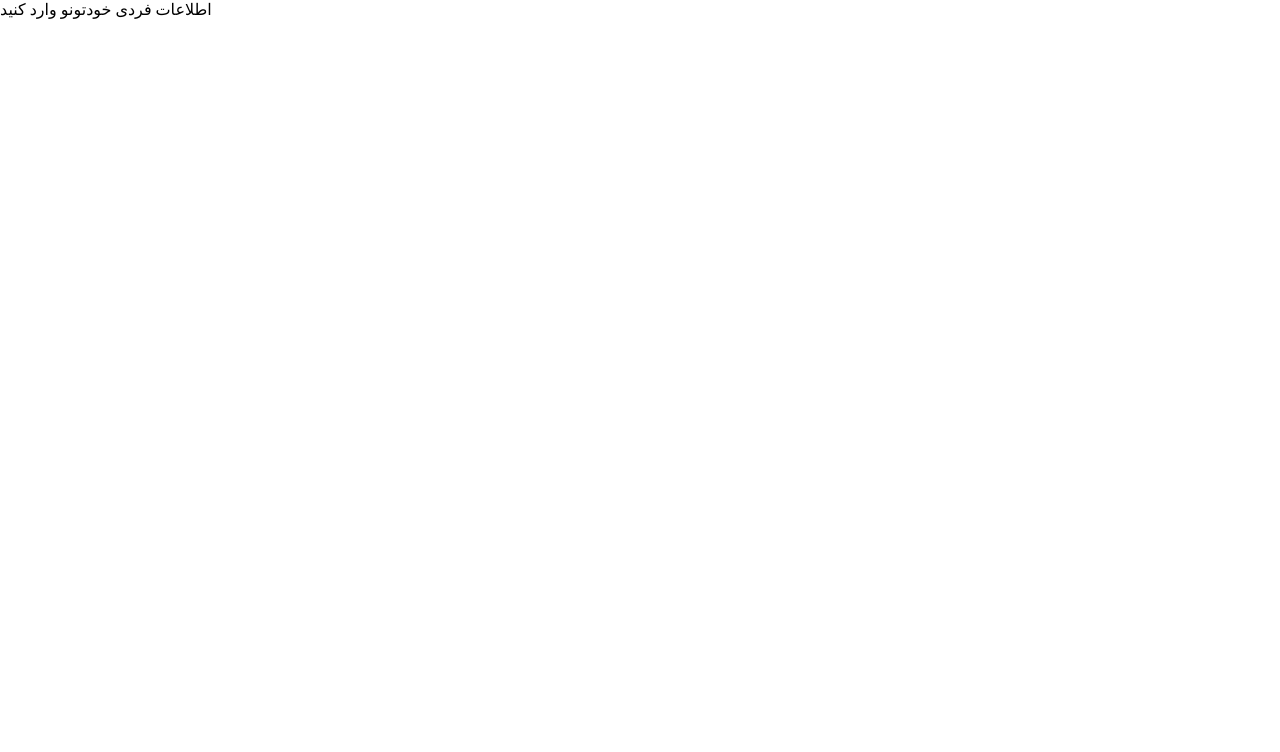
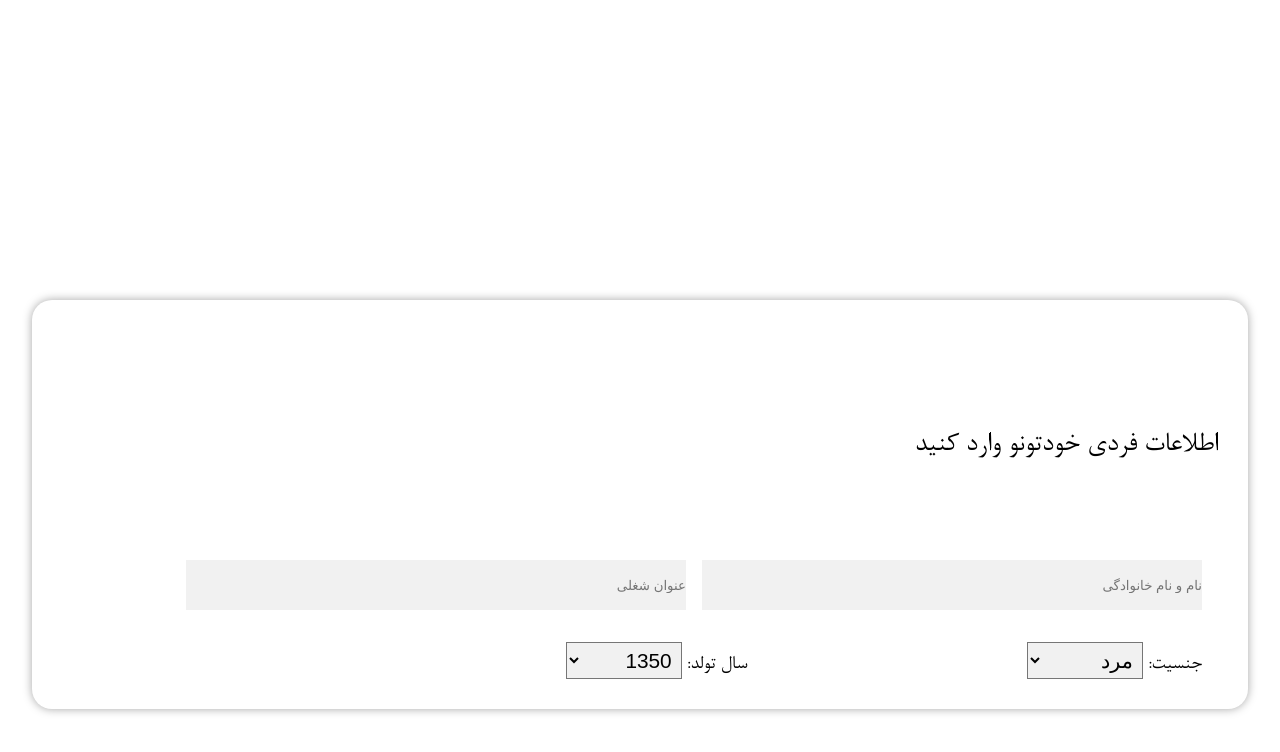
Before and after one commit to saeedkolivand/ResumeMaker, a React (Create React App) app in the folder client/: page /personalinfo in a window 1280 px wide. Shown: the top 752 px of the page. Built offline with nearby package versions, Linux system fonts and the light colour scheme.

Commit message:
personalInfo Component fixing

```diff
--- a/client/src/components/HomePage/HomePage.js
+++ b/client/src/components/HomePage/HomePage.js
@@ -23,7 +23,7 @@ class HomePage extends Component {
             setTimeout(()=>{
                 this.props.history.push("/personalinfo");
 
-            } , 300)
+            } , 200);
         };
         return (
             <div id="HomePage" style={this.state.transFlag ? {transform: "translateX(500px)" , opacity:0} : null}>
--- a/client/src/components/PersonalInfo/PersonalInfo.css
+++ b/client/src/components/PersonalInfo/PersonalInfo.css
@@ -0,0 +1,58 @@
+#PersonalInfo {
+    width: 95%;
+    padding: 30px;
+    margin: 300px auto;
+    /*border: 5px solid #4BAEA0;*/
+    border-radius: 20px;
+    box-shadow: 0px 0px 10px #a6a6a6;
+    transition: all 0.3s linear;
+    direction: rtl;
+    opacity: 1;
+}
+
+#PersonalInfo p {
+    font-size: 30px;
+    margin-bottom: 100px;
+    margin-top: 100px;
+}
+
+#PersonalInfo #form-wrapper {
+}
+
+#PersonalInfo #form-wrapper input{
+    margin-right:16px;
+    margin-bottom: 32px;
+    border: none;
+    outline: none;
+    background-color: #f1f1f1;
+    height: 50px;
+    width: 500px;
+}
+
+#PersonalInfo #form-wrapper input:focus{
+    border-bottom: 1px solid rgb(105, 105, 105);
+}
+#PersonalInfo #form-wrapper label,
+#PersonalInfo #form-wrapper option,
+#PersonalInfo #form-wrapper select{
+    font-size: 1.3rem;
+}
+
+#PersonalInfo #form-wrapper label{
+    margin-right: 16px;
+}
+#PersonalInfo #form-wrapper #yearLabel{
+    margin-right: 280px;
+}
+
+#PersonalInfo #form-wrapper select{
+    padding: 5px;
+    width: 10%;
+    background-color: #f1f1f1;
+    outline: none;
+}
+#PersonalInfo #form-wrapper input::-webkit-input-placeholder,
+#PersonalInfo #form-wrapper input::-moz-placeholder{
+    font-size: 1.3rem;
+    font-family: nazanin;
+}
--- a/client/src/components/PersonalInfo/PersonalInfo.js
+++ b/client/src/components/PersonalInfo/PersonalInfo.js
@@ -1,11 +1,34 @@
 import React from 'react';
-import "./PersonalInfo.css"
+import "./PersonalInfo.css";
 import Button from "../UI/Button/Button";
 
 const PersonalInfo = () => {
+
+    const createSelectItems = () => {
+        let items = [];
+        for (let i = 1350; i <= 1398; i++) {
+            items.push(<option key={i} value={i}>{i}</option>);
+        }
+        return items;
+    }
+
     return (
-        <div id="">
+        <div id="PersonalInfo">
             <p>اطلاعات فردی خودتونو وارد کنید</p>
+            <form id="form-wrapper">
+                <input placeholder="نام و نام خانوادگی" autoComplete="off" type="text" name="fname" />
+                <input placeholder="عنوان شغلی" type="text" name="jobTitle" /><br />
+                <label>جنسیت: </label>
+                <select >
+                    <option>مرد</option>
+                    <option>زن</option>
+
+                </select>
+                <label id="yearLabel">سال تولد: </label>
+                <select>
+                    {createSelectItems()}
+                </select>
+            </form>
         </div>
     );
 };
--- a/client/src/index.css
+++ b/client/src/index.css
@@ -1,3 +1,8 @@
+@font-face {
+  font-family: nazanin;
+  src: url('./assets/nazanin.ttf');
+}
+
 * {
   margin: 0;
   padding: 0;
@@ -5,7 +10,7 @@
 }
 body {
   width: 100%;
-
+  font-family: nazanin;
 }
 
 code {
```
Also changed, not shown: client/src/assets/nazanin.ttf (added), 1 other file (tests, documents, lock files or other folders).
